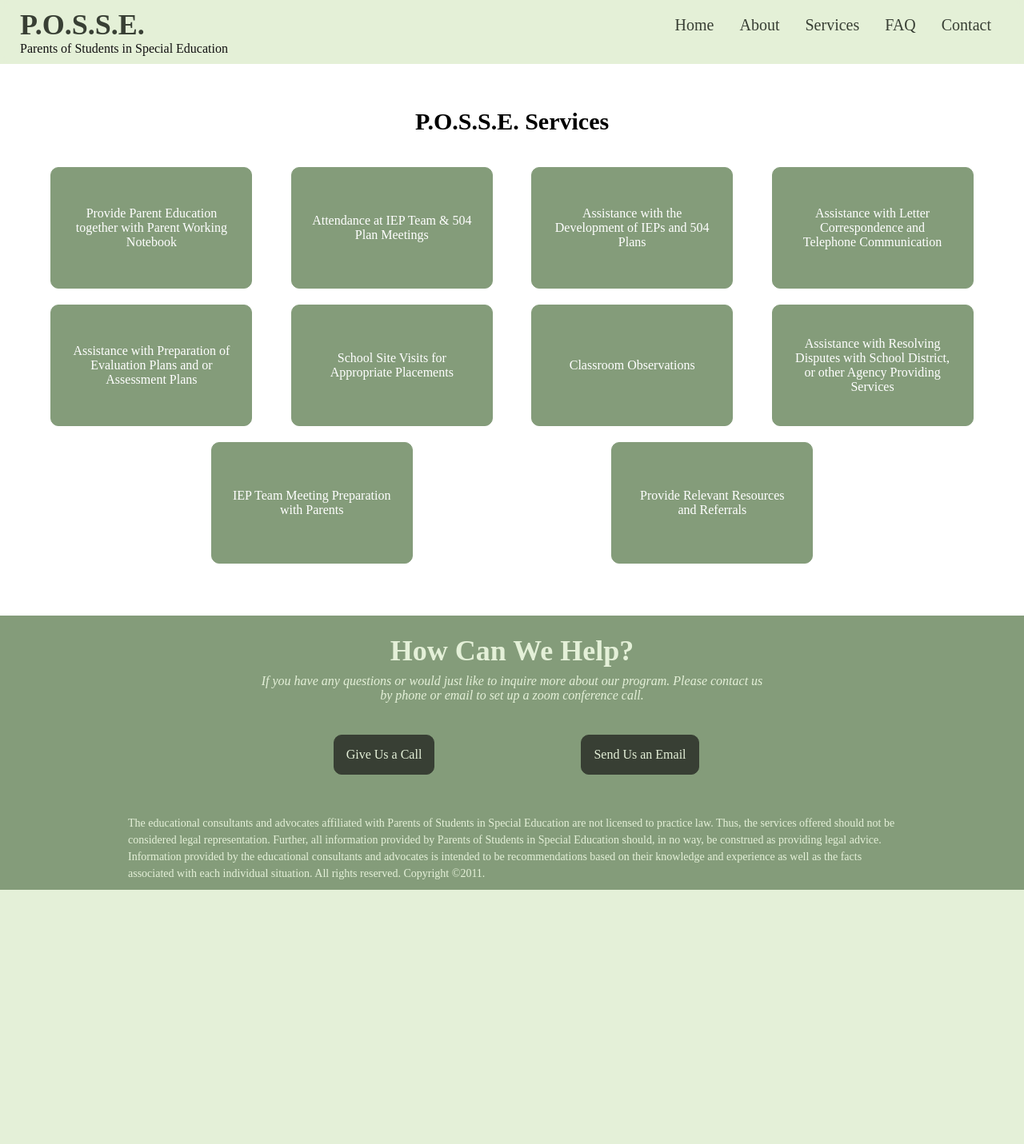
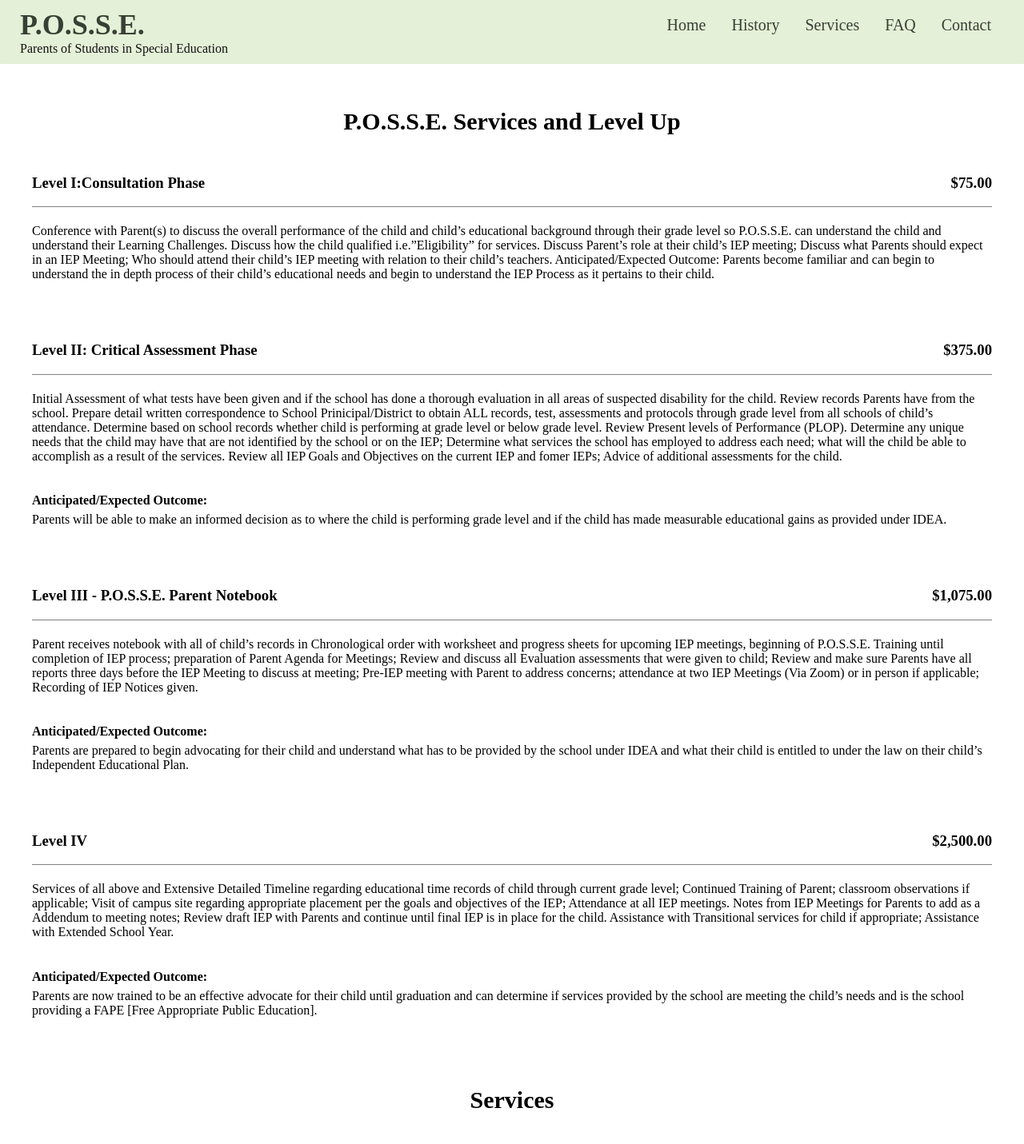
Before and after one commit to devNroses/p.o.s.s.e, a Nuxt app: page /services in a window 1280 px wide. Shown: the top 1431 px of the page at 80% size. Before the commit the page ends 1113 px from the top, so only its background shows below. Built offline with nearby package versions, Linux system fonts and the light colour scheme.

Commit message:
(refactor) latest round of updates

```diff
--- a/components/Footer.vue
+++ b/components/Footer.vue
@@ -5,9 +5,8 @@
         <div class="footer-contact-info">
           <h3>How Can We Help?</h3>
           <p>
-            If you have any questions or would just like to inquire more about
-            our program. Please contact us by phone or email to set up a zoom
-            conference call.
+            If you have questions or want to inquire about our Program, please
+            contact us by email or phone to set up a Zoom Conference call.
           </p>
           <div class="footer-contact-phone">
             <a href="tel:6193350536">Give Us a Call</a>
@@ -42,7 +41,6 @@ $footerColor: #e4f0d8;
 .footer {
   &-wrapper {
     display: flex;
-    justify-content: space-between;
     background-color: $footerBackground;
     color: #e4f0d8;
     bottom: 0;
@@ -52,8 +50,7 @@ $footerColor: #e4f0d8;
 
   &-contact {
     display: flex;
-    flex-direction: column;
-    justify-content: center;
+    justify-content: space-evenly;
     align-items: center;
     margin: 0 auto;
     width: 100%;
@@ -62,22 +59,21 @@ $footerColor: #e4f0d8;
       padding: 0 50px;
       width: 50%;
       display: flex;
-      justify-content: space-between;
       flex-wrap: wrap;
-      padding: 15px;
+      padding: 15px 50px;
 
       h3 {
         font-size: 36px;
         font-weight: bolder;
-        margin: 8px auto;
-        text-align: center;
+        margin: 10px 8px 8px;
+        text-align: left;
       }
       p {
         margin: 0 auto;
         font-size: 16px;
         font-style: italic;
         margin-bottom: 15px;
-        text-align: center;
+        text-align: left;
       }
     }
 
@@ -89,9 +85,7 @@ $footerColor: #e4f0d8;
       height: 100px;
       color: #849c7a !important;
       display: flex;
-      justify-content: center;
       align-items: center;
-      margin: 0 auto;
 
       a {
         background-color: #383f34;
@@ -104,12 +98,17 @@ $footerColor: #e4f0d8;
     }
 
     &-copyright {
+      width: 50%;
       p {
         font-size: 14px;
         text-align: left;
         line-height: 1.5;
         margin: 10px auto;
-        width: 75%;
+        width: 80%;
+      }
+
+      @media only screen and (max-width: 550px) {
+        width: 100%;
       }
     }
   }
--- a/components/MobileNav.vue
+++ b/components/MobileNav.vue
@@ -14,7 +14,7 @@
       <div class="nav-mobile-menu-list">
         <ol>
           <li><NuxtLink to="/">Home</NuxtLink></li>
-          <li><NuxtLink to="/about">About</NuxtLink></li>
+          <li><NuxtLink to="/history">History</NuxtLink></li>
           <li><NuxtLink to="/services">Services</NuxtLink></li>
           <li><NuxtLink to="/faq">FAQ</NuxtLink></li>
           <li><a href="#contact_section">Contact</a></li>
--- a/components/Nav.vue
+++ b/components/Nav.vue
@@ -8,7 +8,7 @@
     <div>
       <ol>
         <li><NuxtLink to="/">Home</NuxtLink></li>
-        <li><NuxtLink to="/about">About</NuxtLink></li>
+        <li><NuxtLink to="/history">History</NuxtLink></li>
         <li><NuxtLink to="/services">Services</NuxtLink></li>
         <li><NuxtLink to="/faq">FAQ</NuxtLink></li>
         <li><a href="#contact_section">Contact</a></li>
--- a/pages/index.vue
+++ b/pages/index.vue
@@ -30,14 +30,16 @@
         </p>
         <p>
           Our vision is to reduce the drop out rate for children with learning
-          disabilities that attend our public schools. P.O.S.S.E. is focused on
+          challenges that attend our public schools. P.O.S.S.E. is focused on
           progressively moving the child forward consistent with their
           educational grade level. The Mission of P.O.S.S.E. is to prevent a
-          retention rate that creates a negative experience for the child.
+          retention rate that creates a negative experience for a child that can
+          have a impact on them for life. [U.S.Department of Education
+          Statistical Report].
         </p>
         <p>
           P.O.S.S.E.’S Mission is to create educational opportunities for
-          children grades 3-12 with learning disabilities by advocating for
+          children grades 3-12 with learning challenges by advocating for
           effective research-based learning programs that will promote the
           success and dignity of our children. When children with disabilities
           can realize their right to education, it will have a lifelong and
@@ -45,14 +47,22 @@
           opportunities.
         </p>
         <p>
+          P.O.S.S.E.’s hero is Helen Keller. She overcame the struggle of being
+          deaf and blind by never giving up, dedicated her life to help others,
+          and made changes in the world despite her disabilities.... Keller is
+          the power of perseverance to overcome great obstacles. One of the
+          Themes in her Book is
+          <b><u>“the Power of the Right Kind of Education.”</u></b>
+        </p>
+        <p>
           P.O.S.S.E. is premised on the belief that the key to effective
           educational programs for children with learning challenges is
           collaboration - as - equals by parents and educators. We look forward
           to working with you.
-          <br /><br /><br />Sincerely,
+          <br /><br /><br /><i>Sincerely,</i>
 
           <br /><br /><br /><span
-            >Marlena Vaughn, <br />CEO/Executive Director</span
+            >Marlena Vaughn, <br />CEO/Executive Program Director</span
           >
         </p>
         <p></p>
--- a/pages/services.vue
+++ b/pages/services.vue
@@ -4,7 +4,122 @@
     <div class="services-wrapper">
       <div class="services-intro">
         <h3 class="services-title">
-          P.O.S.S.E. Services
+          P.O.S.S.E. Services and Level Up
+        </h3>
+      </div>
+      <div class="levelUp-wrapper">
+        <div class="levelUp-price">
+          <h3>Level I:Consultation Phase</h3>
+          <h3>$75.00</h3>
+        </div>
+
+        <p>
+          Conference with Parent(s) to discuss the overall performance of the
+          child and child’s educational background through their grade level so
+          P.O.S.S.E. can understand the child and understand their Learning
+          Challenges. Discuss how the child qualified i.e.”Eligibility” for
+          services. Discuss Parent’s role at their child’s IEP meeting; Discuss
+          what Parents should expect in an IEP Meeting; Who should attend their
+          child’s IEP meeting with relation to their child’s teachers.
+          Anticipated/Expected Outcome: Parents become familiar and can begin to
+          understand the in depth process of their child’s educational needs and
+          begin to understand the IEP Process as it pertains to their child.
+        </p>
+      </div>
+
+      <div class="levelUp-wrapper">
+        <div class="levelUp-price">
+          <h3>Level II: Critical Assessment Phase</h3>
+          <h3>$375.00</h3>
+        </div>
+
+        <p>
+          Initial Assessment of what tests have been given and if the school has
+          done a thorough evaluation in all areas of suspected disability for
+          the child. Review records Parents have from the school. Prepare detail
+          written correspondence to School Prinicipal/District to obtain ALL
+          records, test, assessments and protocols through grade level from all
+          schools of child’s attendance. Determine based on school records
+          whether child is performing at grade level or below grade level.
+          Review Present levels of Performance (PLOP). Determine any unique
+          needs that the child may have that are not identified by the school or
+          on the IEP; Determine what services the school has employed to address
+          each need; what will the child be able to accomplish as a result of
+          the services. Review all IEP Goals and Objectives on the current IEP
+          and fomer IEPs; Advice of additional assessments for the child.
+        </p>
+
+        <h4>
+          Anticipated/Expected Outcome:
+        </h4>
+        <p>
+          Parents will be able to make an informed decision as to where the
+          child is performing grade level and if the child has made measurable
+          educational gains as provided under IDEA.
+        </p>
+      </div>
+
+      <div class="levelUp-wrapper">
+        <div class="levelUp-price">
+          <h3>Level III - P.O.S.S.E. Parent Notebook</h3>
+          <h3>$1,075.00</h3>
+        </div>
+
+        <p>
+          Parent receives notebook with all of child’s records in Chronological
+          order with worksheet and progress sheets for upcoming IEP meetings,
+          beginning of P.O.S.S.E. Training until completion of IEP process;
+          preparation of Parent Agenda for Meetings; Review and discuss all
+          Evaluation assessments that were given to child; Review and make sure
+          Parents have all reports three days before the IEP Meeting to discuss
+          at meeting; Pre-IEP meeting with Parent to address concerns;
+          attendance at two IEP Meetings (Via Zoom) or in person if applicable;
+          Recording of IEP Notices given.
+        </p>
+
+        <h4>
+          Anticipated/Expected Outcome:
+        </h4>
+        <p>
+          Parents are prepared to begin advocating for their child and
+          understand what has to be provided by the school under IDEA and what
+          their child is entitled to under the law on their child’s Independent
+          Educational Plan.
+        </p>
+      </div>
+
+      <div class="levelUp-wrapper">
+        <div class="levelUp-price">
+          <h3>Level IV</h3>
+          <h3>$2,500.00</h3>
+        </div>
+
+        <p>
+          Services of all above and Extensive Detailed Timeline regarding
+          educational time records of child through current grade level;
+          Continued Training of Parent; classroom observations if applicable;
+          Visit of campus site regarding appropriate placement per the goals and
+          objectives of the IEP; Attendance at all IEP meetings. Notes from IEP
+          Meetings for Parents to add as a Addendum to meeting notes; Review
+          draft IEP with Parents and continue until final IEP is in place for
+          the child. Assistance with Transitional services for child if
+          appropriate; Assistance with Extended School Year.
+        </p>
+
+        <h4>
+          Anticipated/Expected Outcome:
+        </h4>
+        <p>
+          Parents are now trained to be an effective advocate for their child
+          until graduation and can determine if services provided by the school
+          are meeting the child’s needs and is the school providing a FAPE [Free
+          Appropriate Public Education].
+        </p>
+      </div>
+
+      <div class="services-intro">
+        <h3 class="services-title">
+          Services
         </h3>
       </div>
       <div class="service-list">
@@ -92,6 +207,7 @@ export default Vue.extend({
 
   &-title {
     font-size: 30px;
+    text-align: left;
   }
   &-list {
     display: flex;
@@ -177,4 +293,26 @@ export default Vue.extend({
     }
   }
 }
+
+.levelUp {
+  &-wrapper {
+    width: 100%;
+    display: flex;
+    flex-direction: column;
+    max-width: 1200px;
+    justify-self: center;
+    margin: 0 auto 40px;
+
+    h4 {
+      margin-bottom: -10px;
+    }
+  }
+
+  &-price {
+    display: flex;
+    justify-content: space-between;
+    border-bottom: 1px solid gray;
+    margin-bottom: 5px;
+  }
+}
 </style>
```
Also changed, not shown: pages/faq.vue (+23 -27 lines), pages/history.vue (renamed from pages/about.vue, +45 -50 lines).
